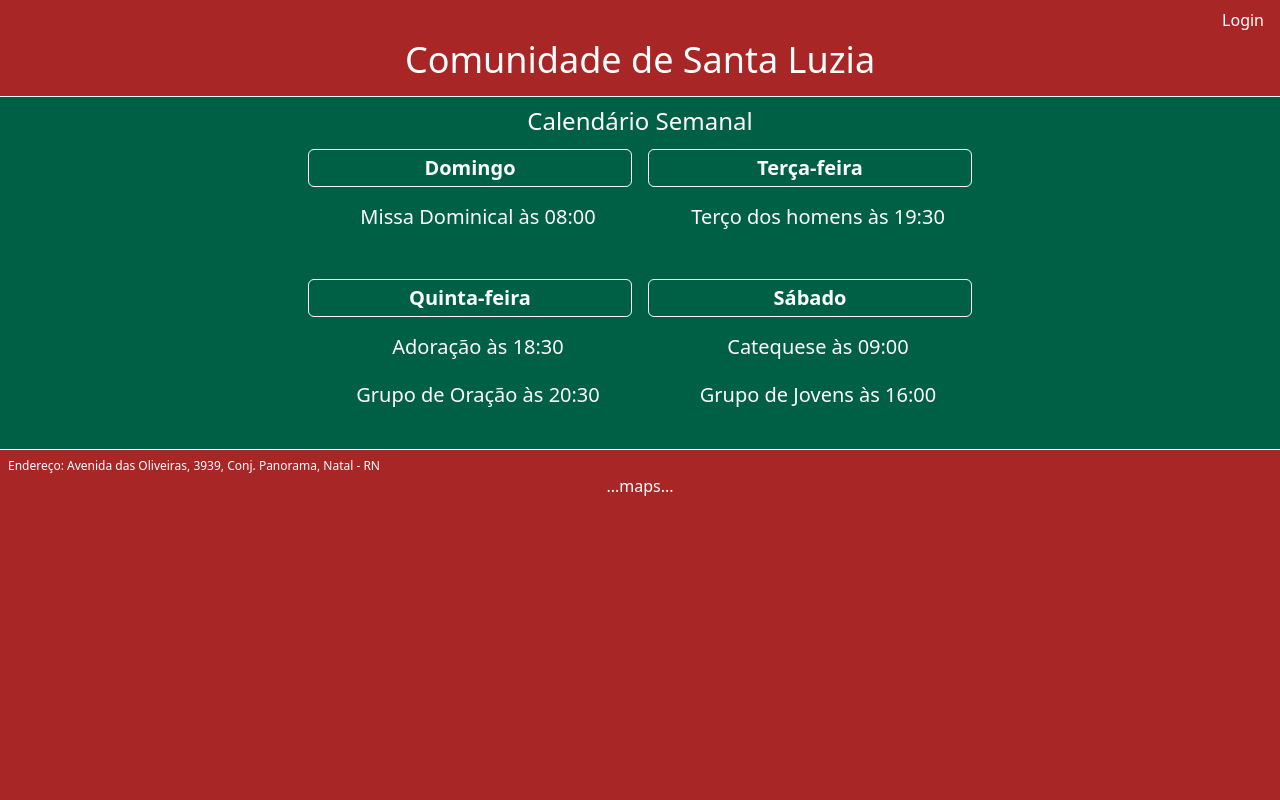
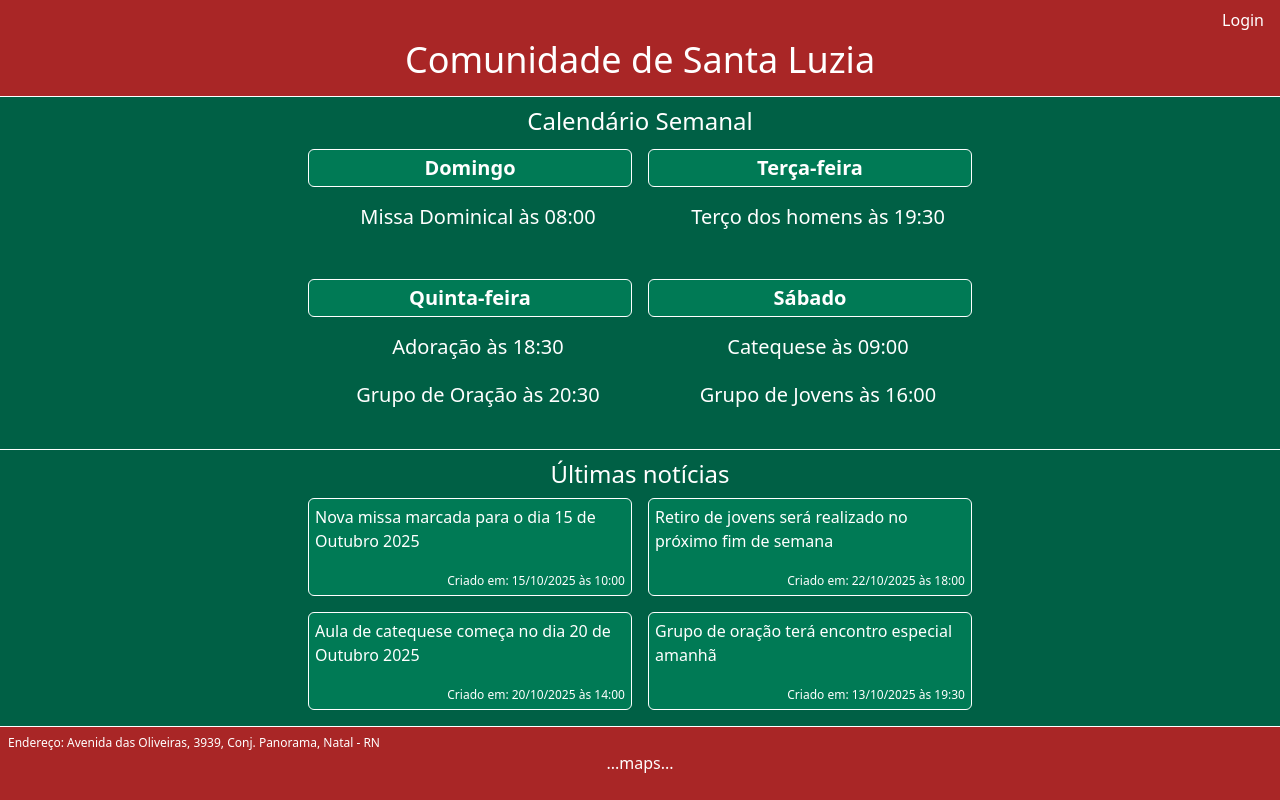
Before and after one commit to mikael-espinola/landpage-sta-luzia, a Next.js app: page / in a window 1280 px wide. Built offline with nearby package versions, Linux system fonts and the light colour scheme.

Commit message:
:sparkles: feat: notícias incrementadas

```diff
--- a/src/app/page.tsx
+++ b/src/app/page.tsx
@@ -1,6 +1,7 @@
 import CalendarioFixo from "@/components/calendarioFixo/CalendarioFixo";
 import Footer from "@/components/footer/Footer";
 import LinkButton from "@/components/linkButton/LinkButton";
+import NoticiaWrapper from "@/components/noticiaWrapper/NoticiaWrapper";
 
 export default function Home() {
   return (
@@ -9,9 +10,12 @@ export default function Home() {
         <div className="flex justify-end pr-2">
           <LinkButton href="/login" text="Login" />
         </div>
-        <h1 className="text-4xl py-2 text-center ">Comunidade de Santa Luzia</h1>
+        <h1 className="text-4xl py-2 text-center ">
+          Comunidade de Santa Luzia
+        </h1>
       </main>
       <CalendarioFixo />
+      <NoticiaWrapper />
       <Footer />
     </>
   );
--- a/src/components/calendarioFixo/CalendarioFixo.tsx
+++ b/src/components/calendarioFixo/CalendarioFixo.tsx
@@ -50,12 +50,12 @@ const CalendarioFixo = () => {
   };
 
   return (
-    <div className="p-2 bg-emerald-800 ">
+    <div className="p-2 bg-emerald-800 border-b">
       <Title>Calendário Semanal</Title>
       <dl className="mt-3 grid grid-cols-1 md:grid-cols-2 gap-4 text-xs lg:mx-45 xl:mx-75 2xl:mx-120">
         {Object.entries(programacaoAgrupada).map(([diaSemana, eventos]) => (
           <div key={diaSemana} className="mb-6 flex flex-col items-center">
-            <h3 className="text-xl border rounded-md p-1 w-full text-center font-semibold mb-2">
+            <h3 className="text-xl border rounded-md p-1 w-full text-center font-semibold mb-2 bg-emerald-700 ">
               {diaSemana}
             </h3>
             <ul className="ml-4 flex flex-col gap-5 text-center my-2">
--- /dev/null
+++ b/src/components/noticiaWrapper/NoticiaWrapper.tsx
@@ -0,0 +1,51 @@
+import React from "react";
+import Title from "../title/Title";
+
+const NoticiaWrapper = () => {
+  const noticias = [
+    {
+      noticia: "Nova missa marcada para o dia 15 de Outubro 2025",
+      data: "15/10/2025",
+      hora: "10:00",
+      expirar: true,
+    },
+    {
+      noticia: "Retiro de jovens será realizado no próximo fim de semana",
+      data: "22/10/2025",
+      hora: "18:00",
+      expirar: true,
+    },
+    {
+      noticia: "Aula de catequese começa no dia 20 de Outubro 2025",
+      data: "20/10/2025",
+      hora: "14:00",
+      expirar: false,
+    },
+    {
+      noticia: "Grupo de oração terá encontro especial amanhã",
+      data: "13/10/2025",
+      hora: "19:30",
+      expirar: true,
+    },
+  ];
+
+  return (
+    <div className=" p-2 bg-emerald-800 ">
+      <Title>Últimas notícias</Title>
+      <ul className="grid grid-cols-1 md:grid-cols-2 gap-4 lg:mx-45 xl:mx-75 2xl:mx-120 my-2">
+        {noticias.map((noticia, index) => (
+          <li key={index} className=" bg-emerald-700 border rounded-md p-1.5 ">
+            <article className="flex flex-col h-full justify-between">
+              <p>{noticia.noticia}</p>
+              <p className="text-xs text-end mt-5 ">
+                Criado em: {noticia.data} às {noticia.hora}
+              </p>
+            </article>
+          </li>
+        ))}
+      </ul>
+    </div>
+  );
+};
+
+export default NoticiaWrapper;
```
